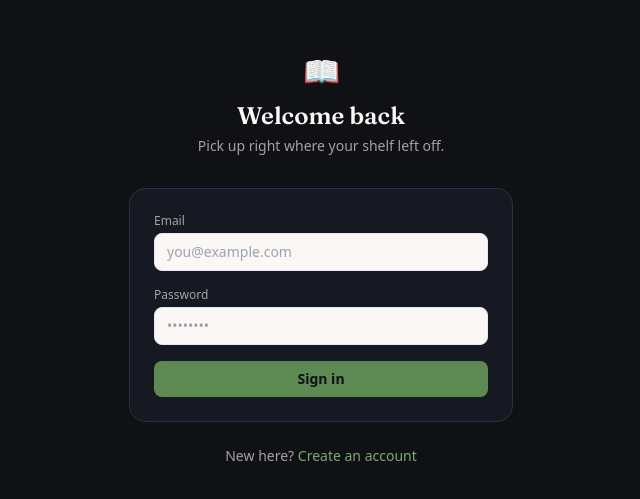
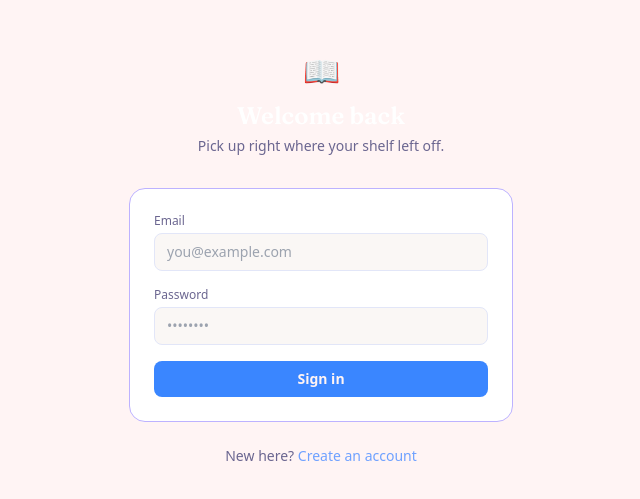
Before and after one commit to shrutika-londhe/media-tracker, a React (Vite) app in the folder frontend/: page /login in a window 1280 px wide. Shown: the part 139-638 px from the top of the page, without its empty margins (319-959 px from the left). Built offline with nearby package versions, Linux system fonts and the light colour scheme; no server answers.

Commit message:
Add cover image URL field and thumbnail display

```diff
--- a/frontend/src/pages/Dashboard.jsx
+++ b/frontend/src/pages/Dashboard.jsx
@@ -274,28 +274,30 @@ export default function Dashboard() {
             <ul className="divide-y divide-ink-700">
               {items.map((item) => (
                 <li key={item.id}>
-                  <Link
+                                   <Link
                     to={`/items/${item.id}/edit`}
-                    className="px-6 py-4 flex items-center justify-between hover:bg-ink-800 transition-all group"
+                    className="px-5 py-3 flex items-center justify-between hover:bg-ink-800/50 transition-colors"
                   >
-                    <div className="flex items-center gap-3">
-                      <div className="w-9 h-9 rounded-xl flex items-center justify-center border border-ink-700 shadow-sm bg-ink-950">
-                        {item.favorite ? (
-                          <span className="text-ember-400 text-sm">★</span>
-                        ) : (
-                          <span className="text-xs text-moss-400">📄</span>
-                        )}
-                      </div>
-                      <div>
-                        <p className="font-bold text-sm transition-colors group-hover:underline text-moss-50">
+                    <div className="flex items-center gap-3 min-w-0">
+                      {item.coverImageUrl ? (
+                        <img
+                          src={item.coverImageUrl}
+                          alt=""
+                          className="w-9 h-12 object-cover rounded-md border border-ink-700 flex-shrink-0"
+                          onError={(e) => (e.target.style.visibility = 'hidden')}
+                        />
+                      ) : (
+                        <div className="w-9 h-12 rounded-md border border-ink-700 bg-ink-800 flex-shrink-0" />
+                      )}
+                      <div className="min-w-0">
+                        <p className="text-stone-100 font-medium truncate">
+                          {item.favorite && <span className="text-ember-400 mr-1">★</span>}
                           {item.title}
                         </p>
-                        <p className="text-xs font-medium text-moss-400">
-                          {CATEGORY_LABELS[item.category] || item.category}
-                        </p>
+                        <p className="text-xs text-stone-500">{CATEGORY_LABELS[item.category] || item.category}</p>
                       </div>
                     </div>
-                    <span className={`text-xs px-3 py-1 rounded-full border font-bold ${getStatusBadgeClasses(item.status)}`}>
+                    <span className="text-xs px-2 py-1 rounded-full bg-ink-800 text-stone-300 border border-ink-700 flex-shrink-0 ml-3">
                       {STATUS_LABELS[item.status] || item.status}
                     </span>
                   </Link>
--- a/frontend/src/pages/ItemForm.jsx
+++ b/frontend/src/pages/ItemForm.jsx
@@ -8,6 +8,7 @@ import { CATEGORY_GROUPS, STATUS_OPTIONS } from '../constants.js'
 const EMPTY_FORM = {
   title: '',
   alternativeTitle: '',
+  coverImageUrl: '',
   category: '',
   status: 'PLANNED',
   author: '',
@@ -173,6 +174,26 @@ export default function ItemForm() {
             <Field label="Alternative title">
               <input value={form.alternativeTitle} onChange={handleTextChange('alternativeTitle')} className={inputClass} />
             </Field>
+
+                        <Field label="Cover image URL">
+              <div className="flex gap-3 items-start">
+                <input
+                  value={form.coverImageUrl}
+                  onChange={handleTextChange('coverImageUrl')}
+                  className={inputClass}
+                  placeholder="https://example.com/cover.jpg"
+                />
+                {form.coverImageUrl && (
+                  <img
+                    src={form.coverImageUrl}
+                    alt="Cover preview"
+                    className="w-14 h-20 object-cover rounded-md border border-ink-700 flex-shrink-0"
+                    onError={(e) => (e.target.style.visibility = 'hidden')}
+                  />
+                )}
+              </div>
+            </Field>
+
             <div className="grid grid-cols-2 gap-4">
               <Field label="Category" required>
                 <select
--- /dev/null
+++ b/frontend/src/styles/theme.css
@@ -0,0 +1,13 @@
+:root {
+  /* Main App Colors */
+  --primary: #3A86FF;
+  --secondary: #BDB2FF;
+  --accent: #FFD6E0;
+  --background: #FFF4F4;
+
+  /* Additional Colors */
+  --white: #FFFFFF;
+  --text: #1F1F1F;
+  --text-light: #6B6B6B;
+  --border: #E5E5E5;
+}
--- a/frontend/tailwind.config.js
+++ b/frontend/tailwind.config.js
@@ -6,21 +6,32 @@ export default {
     extend: {
       colors: {
         ink: {
-          950: '#0F1115',
-          900: '#161922',
-          800: '#1F2430',
-          700: '#2A3140',
+          950: '#FFF4F4',
+          900: '#FFFFFF',
+          800: '#F3F0FF',
+          700: '#BDB2FF',
         },
         moss: {
-          50: '#F3F7F1',
-          100: '#E1EBDC',
-          400: '#7FA875',
-          500: '#5C8A52',
-          600: '#476B3E',
+          400: '#6FA1FF',
+          500: '#3A86FF',
+          600: '#2E6FD9',
         },
         ember: {
-          400: '#E8A15C',
-          500: '#D98B3F',
+          400: '#FF6F91',
+          500: '#F5567D',
+        },
+        stone: {
+          50: '#FFFFFF',
+          100: '#2B2A3A',
+          200: '#383650',
+          300: '#4A4568',
+          400: '#6B6690',
+          500: '#8B87AC',
+          600: '#A9A6C4',
+          700: '#C3C0DA',
+          800: '#DAD8EA',
+          900: '#EDEBF7',
+          950: '#FFF4F4',
         },
       },
       fontFamily: {
```
